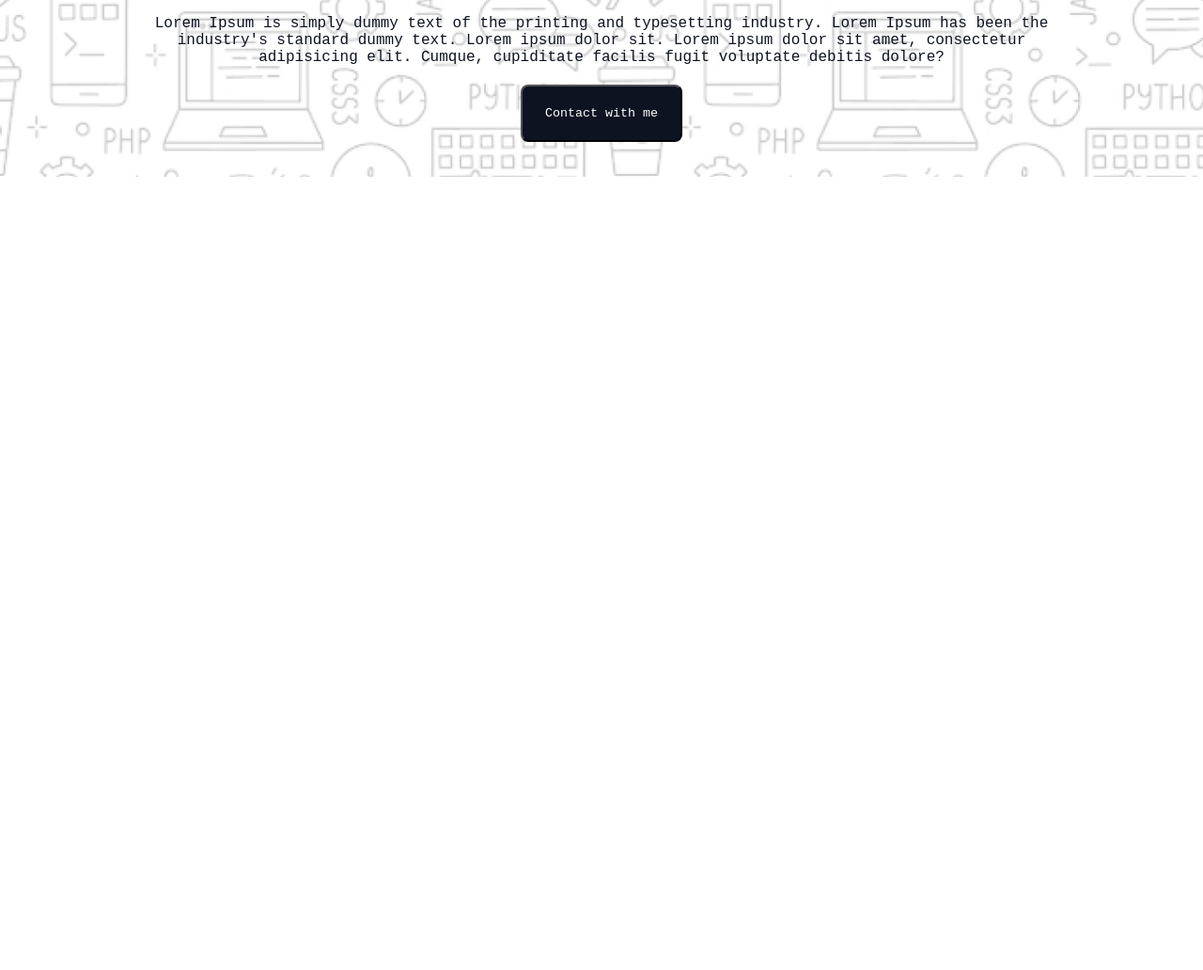
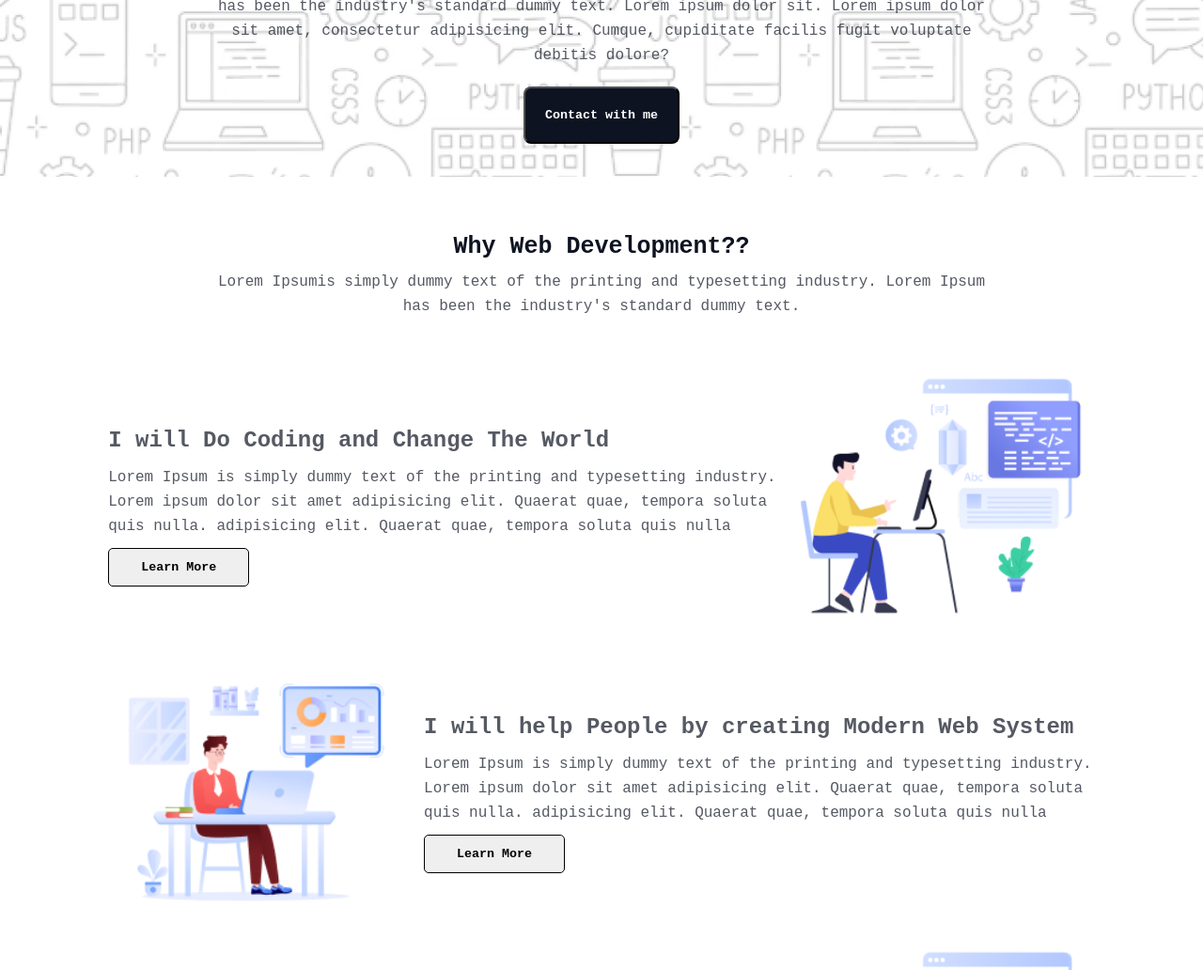
Before and after one commit to anikmondol/Challeng-Begins, a plain HTML site: page index.html in a window 1280 px wide. Shown: the part 530-1562 px from the top of the page at 94% size. Before the commit the page ends 800 px from the top, so only its background shows below. Drawn offline with Linux system fonts and the light colour scheme; a web font is replaced by a local one.

Commit message:
added thsi why web developemt and single card section

```diff
--- a/index.html
+++ b/index.html
@@ -32,7 +32,9 @@
                 </div>
                 <h1>"In the near future, I hope to become a Developer."</h1>
                 <p>
-                    Lorem Ipsum is simply dummy text of the printing and typesetting industry. Lorem Ipsum has been the industry's standard dummy text. Lorem ipsum dolor sit. Lorem ipsum dolor sit amet, consectetur adipisicing <span class="hidden">
+                    Lorem Ipsum is simply dummy text of the printing and typesetting industry. Lorem Ipsum has been the
+                    industry's standard dummy text. Lorem ipsum dolor sit. Lorem ipsum dolor sit amet, consectetur
+                    adipisicing <span class="hidden">
                         elit. Cumque, cupiditate facilis fugit voluptate debitis dolore?
                     </span>
                 </p>
@@ -40,8 +42,58 @@
             </div>
         </section>
     </header>
-    <main>
+    <main class="container">
 
+        <!-- Why Web Development section -->
+        <section id="why_web">
+            <div class="why_web_text_container">
+                <h2>Why Web Development??</h2>
+                <p>Lorem Ipsumis simply dummy text of the printing and typesetting industry. Lorem Ipsum has been the
+                    industry's standard dummy text.</p>
+            </div>
+        </section>
+        <!-- card section -->
+        <section id="card_section">
+            <div class="card_container">
+                <div class="single_card">
+                    <div class="single_card_left">
+                        <h4>I will Do Coding and Change The World</h4>
+                        <p>Lorem Ipsum is simply dummy text of the printing and typesetting industry. Lorem ipsum dolor
+                            sit amet adipisicing elit. Quaerat quae, tempora soluta quis nulla. adipisicing elit.
+                            Quaerat quae, tempora soluta quis nulla</p>
+                        <button>Learn More</button>
+                    </div>
+                    <div class="single_card_right">
+                        <img src="./assets/Layer_1.png" alt="">
+                    </div>
+                </div>
+                <div class="single_card single_card_rev">
+                    <div class="single_card_left">
+                        <h4>I will help People by creating Modern Web System</h4>
+                        <p>Lorem Ipsum is simply dummy text of the printing and typesetting industry. Lorem ipsum dolor
+                            sit amet adipisicing elit. Quaerat quae, tempora soluta quis nulla. adipisicing elit.
+                            Quaerat quae, tempora soluta quis nulla </p>
+                        <button>Learn More</button>
+                    </div>
+                    <div class="single_card_right">
+                        <img src="./assets/Group 3.png" alt="">
+                    </div>
+                </div>
+                <div class="single_card ">
+                    <div class="single_card_left">
+                        <h4>I will Do Coding and Change The World</h4>
+                        <p>Lorem Ipsum is simply dummy text of the printing and typesetting industry. Lorem ipsum dolor
+                            sit amet adipisicing elit. Quaerat quae, tempora soluta quis nulla. adipisicing elit.
+                            Quaerat quae, tempora soluta quis nulla </p>
+                        <button>Learn More</button>
+                    </div>
+                    <div class="single_card_right">
+                        <img src="./assets/Layer_1.png" alt="">
+                    </div>
+                </div>
+
+            </div>
+        </section>
 
 
     </main>
--- a/styles/style.css
+++ b/styles/style.css
@@ -15,14 +15,17 @@
 
 /* header */
 
+
+
 header .header_container {
     display: flex;
     align-items: center;
     justify-content: space-between;
     padding: 20px 0;
+
 }
 
-header .header_container .left_div h1 {
+header .header_container .left_div h5 {
     color: #0D1321;
     font-size: 20px;
     font-weight: 600;
@@ -53,11 +56,11 @@ header .banner {
     object-fit: cover;
 }
 
-header .banner .banner_content .img_div{
+header .banner .banner_content .img_div {
     max-width: 300px;
 }
 
-header .banner .banner_content .img_div img{
+header .banner .banner_content .img_div img {
     width: 100%;
 }
 
@@ -81,28 +84,150 @@ header .banner .banner_content h1 {
     text-align: center;
     font-size: 40px;
     font-weight: 700;
-    line-height: 68px;
-    /* 141.667% */
+    line-height: 45px;
+    max-width: 950px;
+    margin: 0px auto;
 }
 
 
 header .banner .banner_content p {
     color: #0D1321;
-    text-align: center;
-    font-size: 16px;
     font-weight: 400;
+    opacity: 0.7;
+    max-width: 850px;
+    margin: 0px auto;
+    line-height: 26px;
 
 }
 
 
 header .banner .banner_content button {
     display: flex;
-    padding: 21px 24px;
+    padding: 21px;
     justify-content: center;
     align-items: center;
     border-radius: 8px;
     background: #0D1321;
+    font-weight: 700;
     color: white;
+}
+
+
+
+/* why_web section */
+
+#why_web {
+    margin: 60px auto;
+}
+
+
+#why_web .why_web_text_container {
+    text-align: center;
+    display: flex;
+    flex-direction: column;
+    gap: 10px;
+}
+
+#why_web .why_web_text_container h2 {
+    color: #0D1321;
+    font-size: 25px;
+    font-weight: 600;
+
+}
+
+
+#why_web .why_web_text_container p {
+    color: #0D1321;
+    text-align: center;
+    font-size: 16px;
+    font-weight: 400;
+    line-height: 26px;
+    max-width: 850px;
+    opacity: 0.7;
+    margin: 0px auto;
+}
+
+
+/* card_section */
+.card_container {
+    display: flex;
+    flex-direction: column;
+    gap: 5px;
+}
+
+
+#card_section {
+    margin: 30px 0px;
+}
+
+
+#card_section .single_card {
+    display: flex;
+    align-items: center;
+    justify-content: space-between;
+    gap: 2%;
+
+}
+
+#card_section .single_card .single_card_left {
+    max-width: 900px;
+    display: flex;
+    flex-direction: column;
+    gap: 10px;
+    width: 68%;
+}
+
+#card_section .single_card .single_card_left button {
+    max-width: 150px;
+}
+
+
+#card_section .single_card .single_card_left h4 {
+    color: rgba(13, 19, 33, 0.70);
+    font-size: 24px;
+    font-weight: 700;
+    line-height: 32px;
+}
+
+#card_section .single_card .single_card_left p {
+    color: #0D1321;
+    font-size: 16px;
+    font-weight: 400;
+    line-height: 26px;
+    opacity: 0.7;
+}
+
+
+#card_section .single_card .single_card_left button {
+
+    display: flex;
+    padding: 12px;
+    justify-content: center;
+    align-items: center;
+    gap: 10px;
+    font-weight: 600;
+    border-radius: 5px;
+    border: 1px solid black;
+}
+
+#card_section .single_card .single_card_right {
+    max-width: 500px;
+    width: 30%;
+}
+
+#card_section .single_card .single_card_right img {
+    width: 100%;
+    object-fit: cover;
+}
+
+
+#card_section .single_card_rev {
+    display: flex;
+    align-items: center;
+    flex-direction: row-reverse;
+    justify-content: space-between;
+    gap: 2%;
+
 }
 
 
@@ -137,7 +262,7 @@ header .banner .banner_content button {
 
     header .banner .banner_content h1 {
         font-size: 30px;
-        line-height: 26px;
+        line-height: 35px;
 
     }
 
@@ -151,6 +276,33 @@ header .banner .banner_content button {
         border-radius: 6px;
         color: white;
     }
+
+    /* single_card */
+
+    #card_section .single_card {
+
+    flex-direction: column;
+    }
+
+    #card_section .single_card .single_card_right,  #card_section .single_card .single_card_left{
+        width: 100%;
+    }
+
+    .card_container{
+        display: flex;
+        flex-direction: column;
+        gap: 20px;
+    }
+
+    #card_section .single_card {
+        flex-direction: column-reverse;
+        gap: 15px;
+        gap: 15px;
+        }
+
+        #card_section .single_card .single_card_right,  #card_section .single_card .single_card_left{
+            width: 100%;
+        }
 
 
 }
@@ -182,6 +334,7 @@ header .banner .banner_content button {
     .hidden {
         display: none;
     }
+
     /* banner */
 
     header .banner .banner_content h1 {
@@ -198,9 +351,27 @@ header .banner .banner_content button {
 
     header .banner .banner_content button {
         border-radius: 6px;
-        padding: 15px;
+        padding: 12px;
         color: white;
     }
 
+    /* single_card */
+
+    .card_container{
+        display: flex;
+        flex-direction: column;
+        gap: 20px;
+    }
+
+    #card_section .single_card {
+        flex-direction: column-reverse;
+        gap: 15px;
+        gap: 15px;
+        }
+
+        #card_section .single_card .single_card_right,  #card_section .single_card .single_card_left{
+            width: 100%;
+        }
+
 
 }
```
